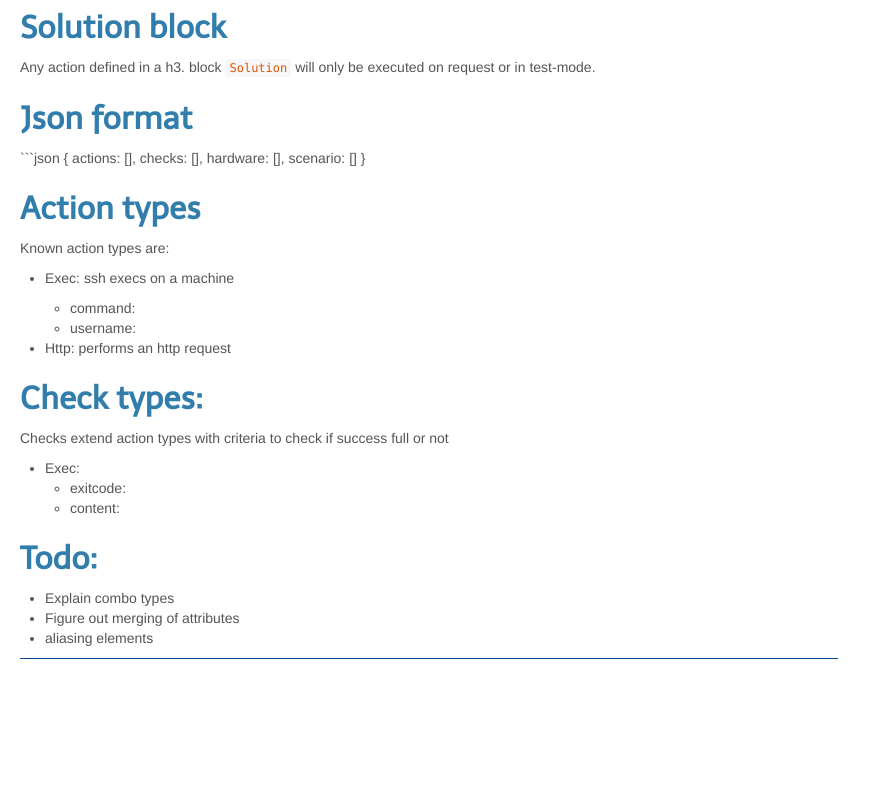
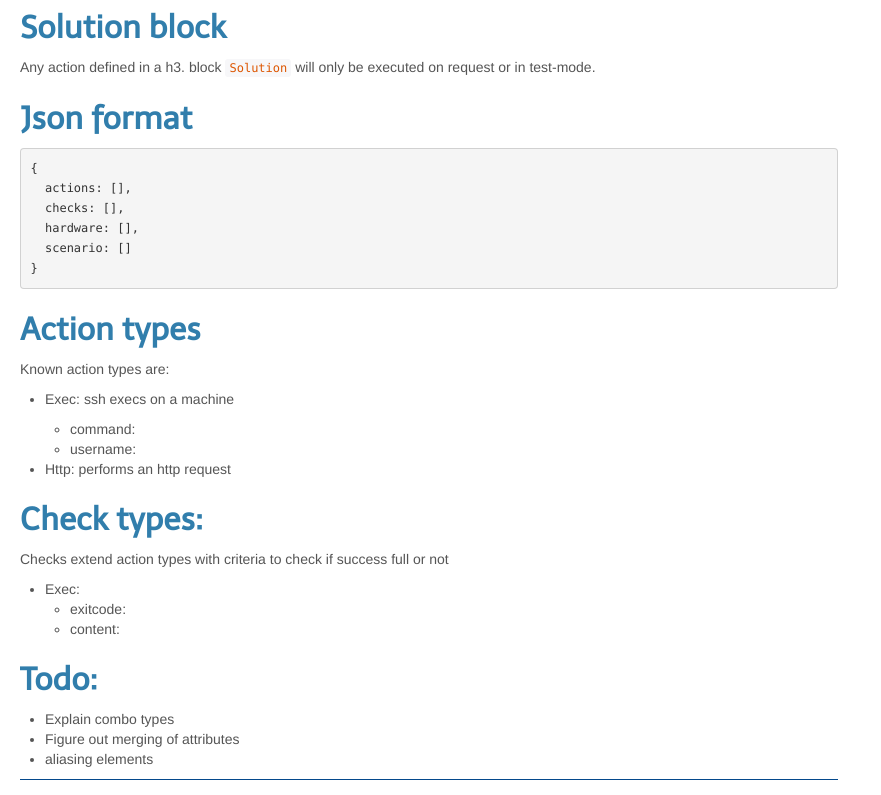
Before and after one commit to skillstester/skillstester-parser, a website: page docs/index.html in a window 1280 px wide. Shown: the part 1372-2167 px from the top of the page, without its empty margins (0-881 px from the left). Before the commit the page ends 2046 px from the top, so only its background shows below. Drawn offline with Linux system fonts and the light colour scheme.

Commit message:
fix missing code-end in readme

````diff
--- a/docs/index.html
+++ b/docs/index.html
@@ -110,13 +110,12 @@ But if you avoid spaces or '.', github will create autolink to your subsection e
 <h2>Solution block</h2>
 <p>Any action defined in a h3. block <code>Solution</code> will only be executed on request or in test-mode.</p>
 <h2>Json format</h2>
-<p>```json
-{
+<pre><code class="lang-json">{
   actions: [],
   checks: [],
   hardware: [],
   scenario: []
-}</p>
+}</code></pre>
 <h2>Action types</h2>
 <p>Known action types are:</p>
 <ul>
````
Also changed, not shown: readme/language.md (+2 -0 lines), README.md.
